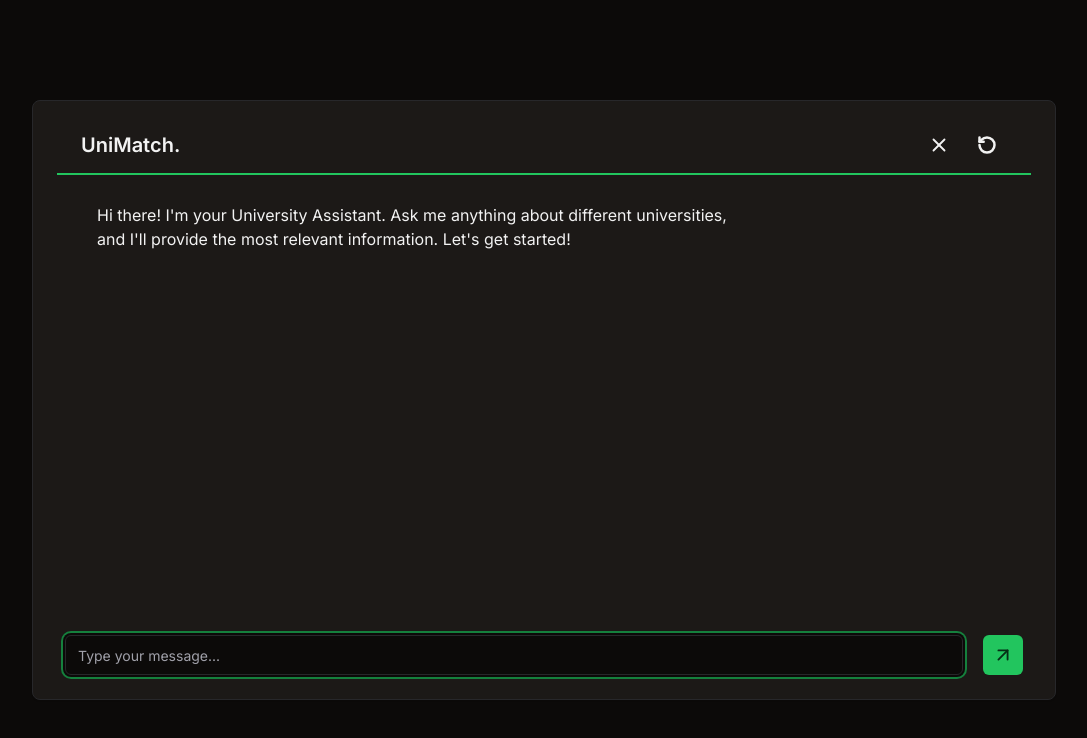
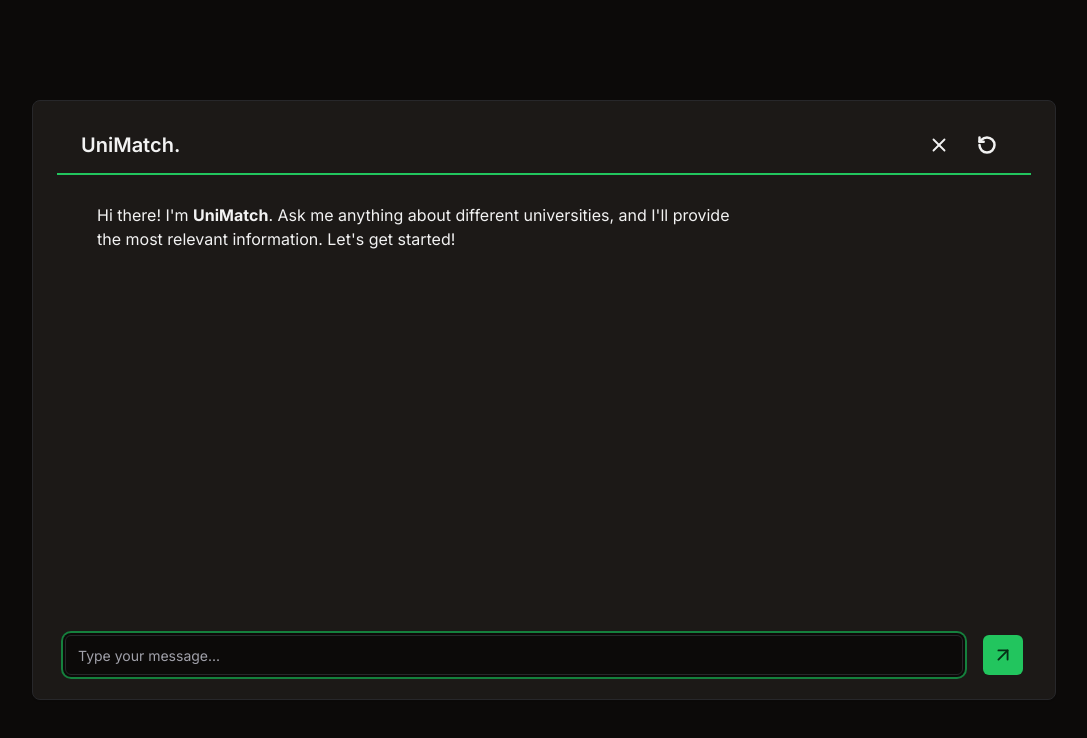
Before and after one commit to YashPatki02/RateMySchool-RAG, a Next.js app: page / in a window 1280 px wide. Both pictures are taken after a click on the button "Get Started". Shown: the top 738 px of the page, without its empty margins (96-1183 px from the left). Built offline with nearby package versions, Linux system fonts and the light colour scheme.

Commit message:
Added Markdown

```diff
--- a/components/Chat.jsx
+++ b/components/Chat.jsx
@@ -26,13 +26,14 @@ import {
     DialogFooter,
     DialogClose,
 } from "@/components/ui/dialog";
+import Markdown from "react-markdown";
 
 const Chat = ({ showChat, setShowChat }) => {
     const [messages, setMessages] = useState([
         {
             role: "assistant",
             content:
-                "Hi there! I'm your University Assistant. Ask me anything about different universities, and I'll provide the most relevant information. Let's get started!",
+                "Hi there! I'm **UniMatch**. Ask me anything about different universities, and I'll provide the most relevant information. Let's get started!",
         },
     ]);
 
@@ -80,18 +81,18 @@ const Chat = ({ showChat, setShowChat }) => {
                 console.log(`CHUNK ${count}: ${text}`);
                 count += 1;
 
-                if (text.includes("**")) {
-                    if (text.startsWith("**") && text.endsWith("**")) {
-                        formattedText = `<strong>${formattedText.slice(
-                            2,
-                            -2
-                        )}</strong>`;
-                    }
-                    inTitle = !inTitle;
-                    formattedText = inTitle
-                        ? formattedText.replace("**", "<strong>")
-                        : formattedText.replace("**", "</strong>");
-                }
+                // if (text.includes("**")) {
+                //     if (text.startsWith("**") && text.endsWith("**")) {
+                //         formattedText = `<strong>${formattedText.slice(
+                //             2,
+                //             -2
+                //         )}</strong>`;
+                //     }
+                //     inTitle = !inTitle;
+                //     formattedText = inTitle
+                //         ? formattedText.replace("**", "<strong>")
+                //         : formattedText.replace("**", "</strong>");
+                // }
                 // formattedText.replace(/-/g, "•");
 
                 setMessages((messages) => {
@@ -131,7 +132,7 @@ const Chat = ({ showChat, setShowChat }) => {
             {
                 role: "assistant",
                 content:
-                    "Hi there! I'm your University Assistant. Ask me anything about different universities, and I'll provide the most relevant information. Let's get started!",
+                    "Hi there! I'm **UniMatch**. Ask me anything about different universities, and I'll provide the most relevant information. Let's get started!",
             },
         ]);
     };
@@ -226,11 +227,11 @@ const Chat = ({ showChat, setShowChat }) => {
                                             ? "bg-primary"
                                             : ""
                                     } py-3 sm:px-3 md:px-4 rounded-lg max-w-sm sm:max-w-md md:max-w-lg lg:max-w-2xl whitespace-pre-wrap`}
-                                    dangerouslySetInnerHTML={{
-                                        __html: message.content,
-                                    }}
+                                    // dangerouslySetInnerHTML={{
+                                    //     __html: message.content,
+                                    // }}
                                 >
-                                    {/* {message.content} */}
+                                    <Markdown>{message.content}</Markdown>
                                 </div>
                             </div>
                         ))}
--- a/package.json
+++ b/package.json
@@ -24,6 +24,7 @@
     "openai": "^4.56.0",
     "react": "^18",
     "react-dom": "^18",
+    "react-markdown": "^9.0.1",
     "tailwind-merge": "^2.5.2",
     "tailwindcss-animate": "^1.0.7"
   },
```
Also changed, not shown: 1 other file (tests, documents, lock files or other folders).
